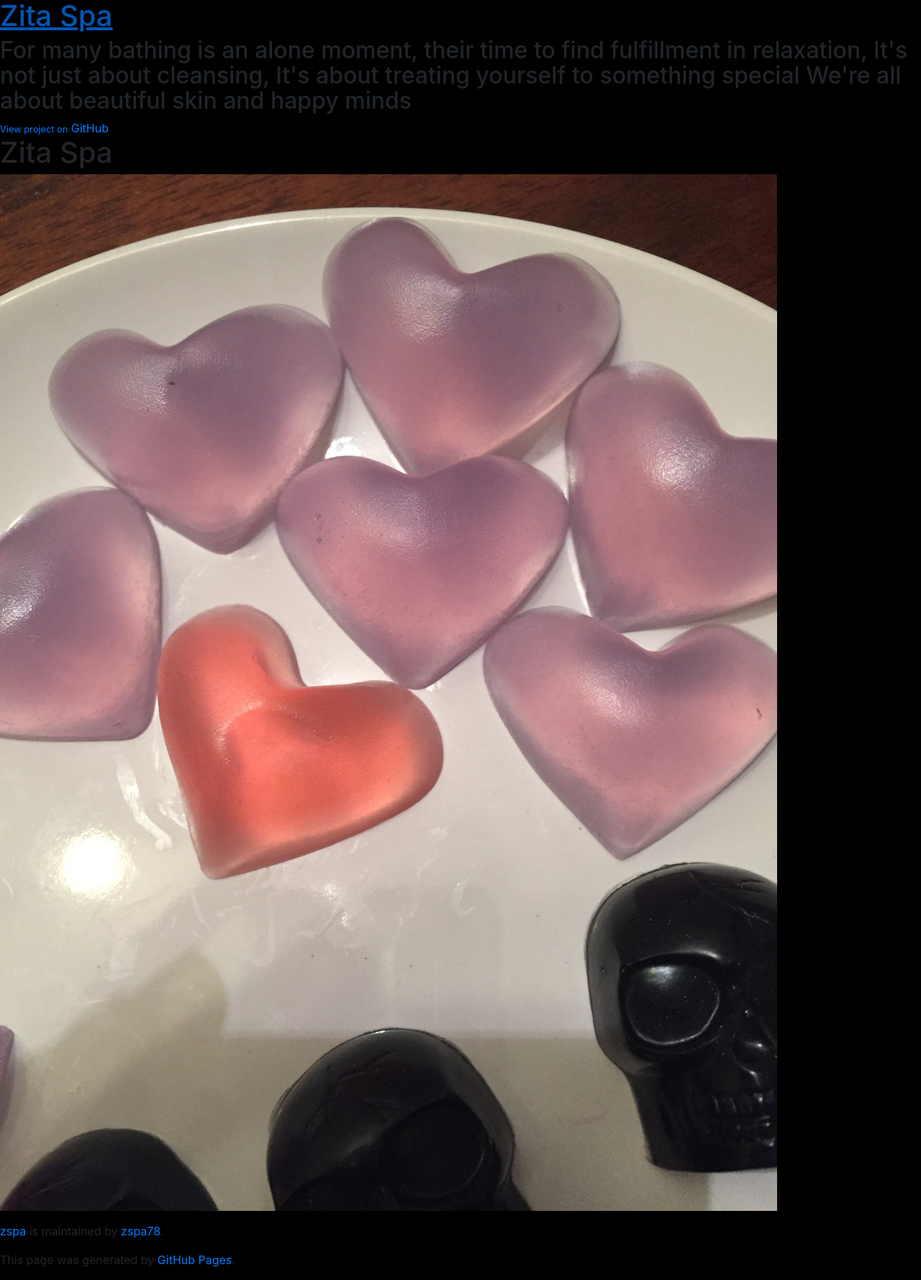
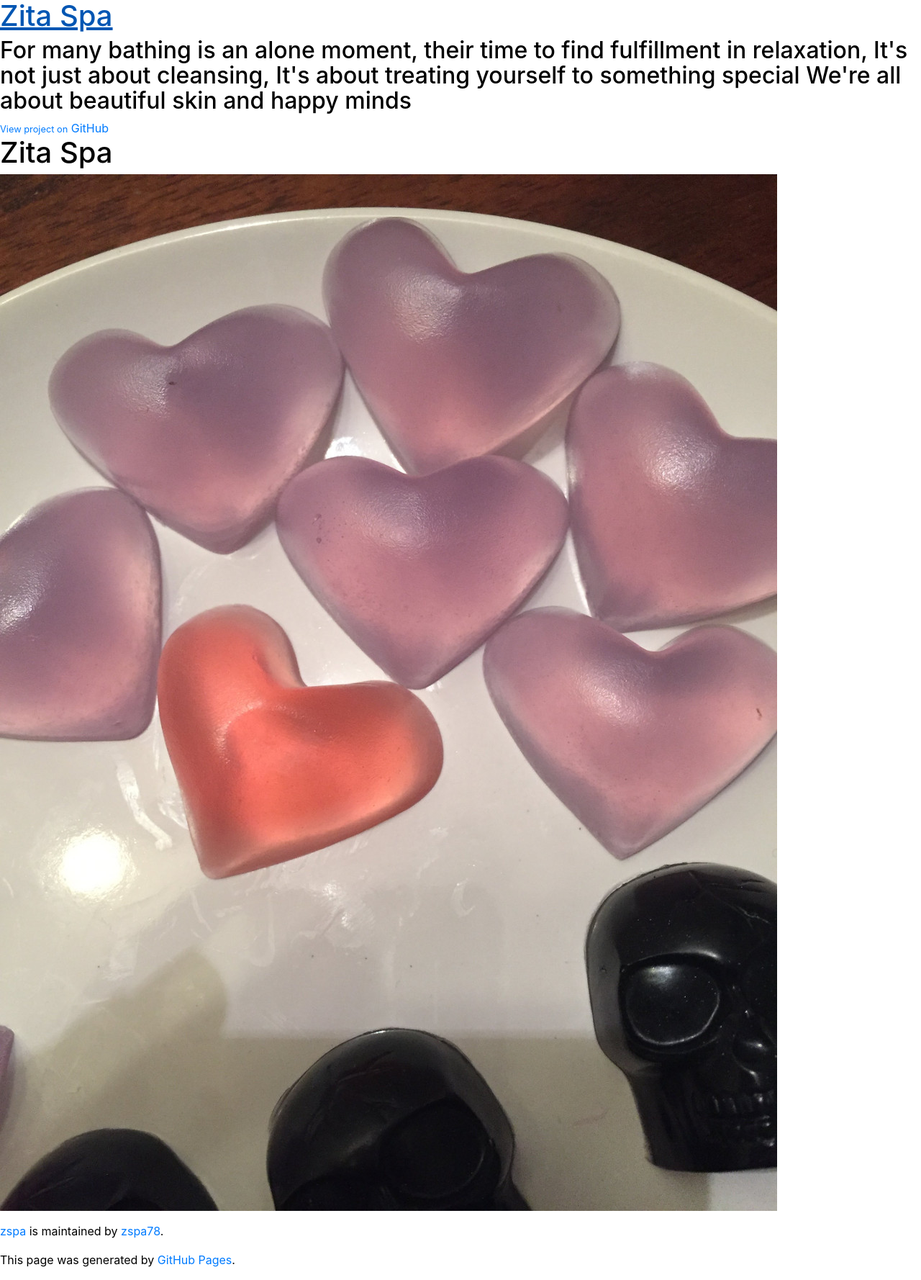
Before and after one commit to zspa78/zspa, a Jekyll site: the page built from index.md, in a window 1280 px wide. Shown: the whole page at 72% size. Built offline with Jekyll 4.4.1, drawn with Linux system fonts in a browser that asks for light colours; nearby versions of some CDN libraries; a style sheet for code colours, icons or effects is not loaded; our own code applies the rules of GitHub Pages for plain Markdown files.

Commit message:
Updated body tag style attributes

```diff
--- a/_layouts/default.html
+++ b/_layouts/default.html
@@ -9,7 +9,7 @@
     <link rel="stylesheet" href="{{ '/assets/css/style.css?v=' | append: site.github.build_revision | relative_url }}">
 
   </head>
-  <body style="background-color: {{ page.color }}">
+  <body style="background-color:{{ page.bgColor }}; color:{{ page.color }};">
     <header>
       <div class="inner">
         <a href="{{ '/' | absolute_url }}">
```
